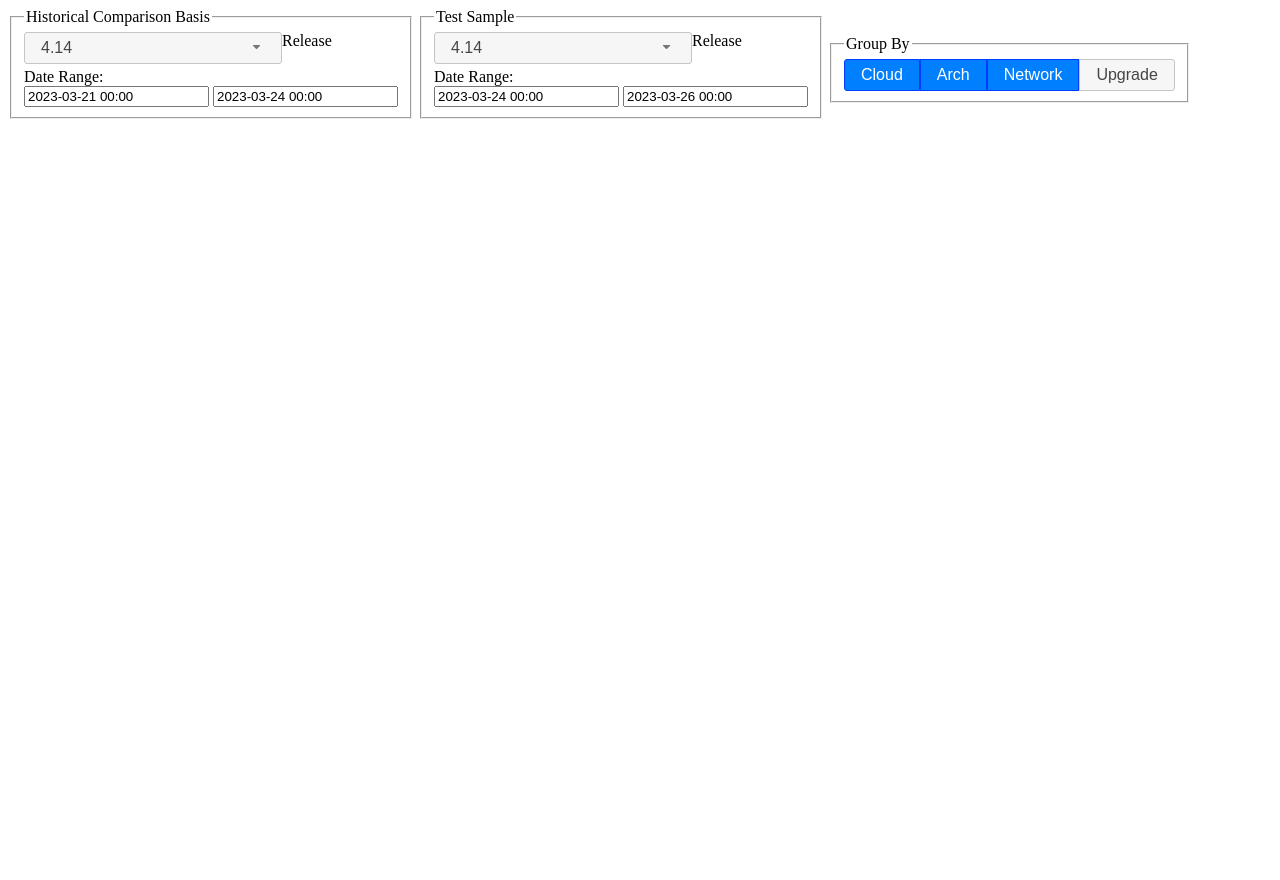
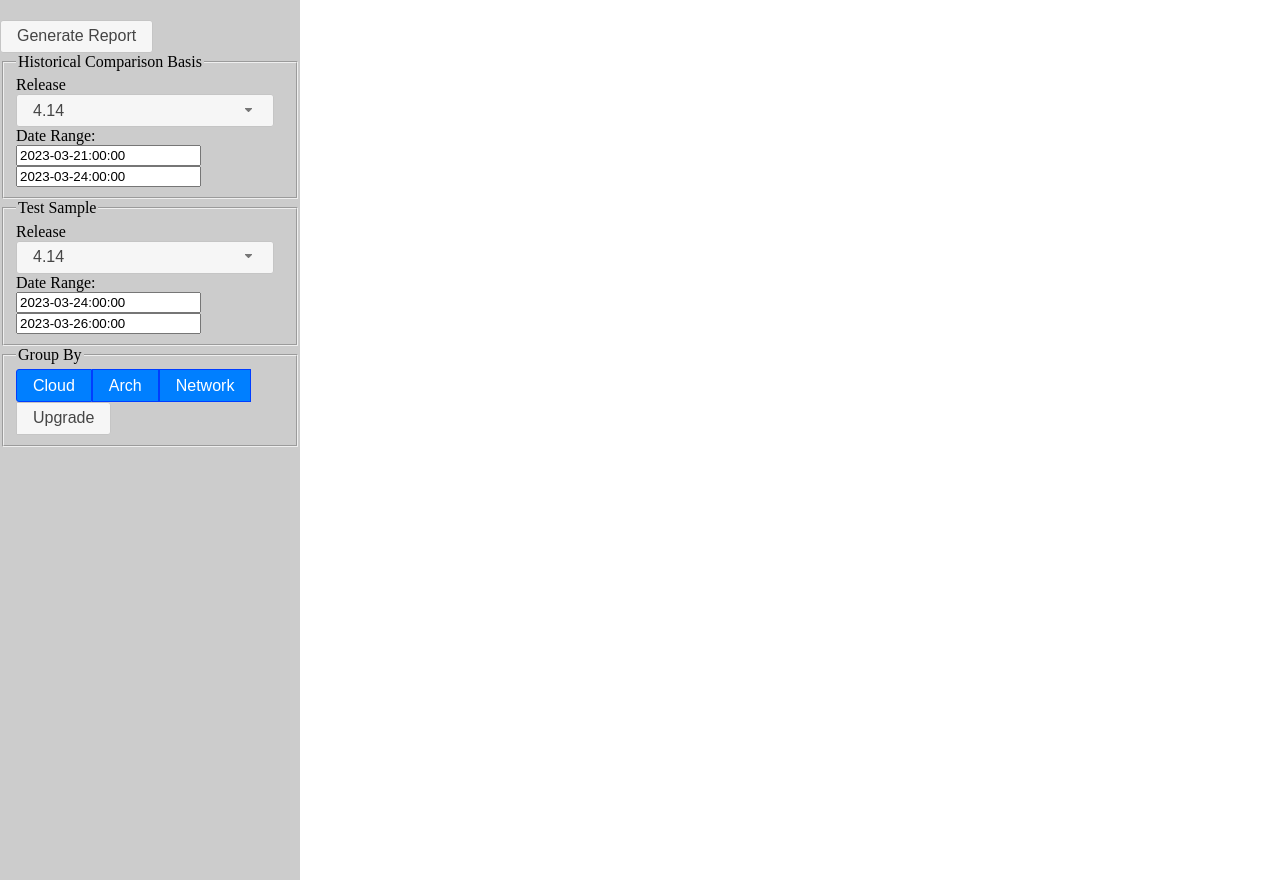
Before and after one commit to jupierce/fishers_exact, a Django app: page /main/ in a window 1280 px wide. Run offline with Django 4.2, Linux system fonts and the light colour scheme; data that the repository does not hold is empty; parts of the project's set-up code (start-up, migrations or seed data) failed here and were passed over; some libraries are stand-ins or nearby versions.

Commit message:
Sidebar / button click gen

```diff
--- a/readiness/templates/main/index.html
+++ b/readiness/templates/main/index.html
@@ -4,7 +4,7 @@
     <head>
         <meta charset="utf-8">
         <meta name="viewport" content="width=device-width, initial-scale=1">
-        <title>Component Readiness Report</title>
+        <title>Readiness Dashboard</title>
         <script src="{% static 'main/jquery/jquery.min.js' %}"></script>
         <link rel="stylesheet" href="{% static 'main/jquery-ui/jquery-ui.structure.min.css' %}">
         <link rel="stylesheet" href="{% static 'main/jquery-ui/jquery-ui.theme.min.css' %}">
@@ -13,6 +13,48 @@
         <!--https://github.com/xdan/datetimepicker/tree/master/build-->
         <script src="{% static 'main/jquery-datetimepicker/jquery.datetimepicker.js' %}"></script>
         <link rel="stylesheet" href="{% static 'main/jquery-datetimepicker/jquery.datetimepicker.css' %}">
+
+        <style>
+            /* The sidebar menu */
+            .sidenav {
+              height: 100%; /* Full-height: remove this if you want "auto" height */
+              width: 300px; /* Set the width of the sidebar */
+              position: fixed; /* Fixed Sidebar (stay in place on scroll) */
+              z-index: 1; /* Stay on top */
+              top: 0; /* Stay at the top */
+              left: 0;
+              background-color: #ccc;
+              overflow-x: hidden; /* Disable horizontal scroll */
+              padding-top: 20px;
+            }
+
+            /* The navigation menu links */
+            .sidenav a {
+              padding: 6px 8px 6px 16px;
+              text-decoration: none;
+              font-size: 25px;
+              color: #818181;
+              display: block;
+            }
+
+            /* When you mouse over the navigation links, change their color */
+            .sidenav a:hover {
+              color: #f1f1f1;
+            }
+
+            /* Style page content */
+            .main {
+              margin-left: 300px; /* Same as the width of the sidebar */
+              padding: 0px 10px;
+            }
+
+            /* On smaller screens, where height is less than 450px, change the style of the sidebar (less padding and a smaller font size) */
+            @media screen and (max-height: 450px) {
+              .sidenav {padding-top: 15px;}
+              .sidenav a {font-size: 18px;}
+            }
+        </style>
+
         <script>
 
             //  This function communicates with django (backend)
@@ -23,10 +65,10 @@
                 if (zero_hours) {
                     hours = "00";
                 }
-                return components[0] + " " + hours + ":00";
+                return components[0] + ":" + hours + ":00";
             }
 
-            function showReport() {
+            function generate_report() {
                 var basis_release = $("#basis_release").val();
                 var basis_start_dt = $("#basis_start_dt").val();
                 var basis_end_dt = $("#basis_end_dt").val();
@@ -52,7 +94,7 @@
                 if (!basis_start_dt || !basis_end_dt || !sample_start_dt || !sample_end_dt || group_by == "") {
                     return;
                 }
-                document.querySelector('#content').innerHTML = "Updating report...";
+                document.querySelector('#content').innerHTML = "Generating report...";
 
                 fetch('/main/report?group_by=' + group_by + '&sample_release=' + sample_release + '&basis_release=' + basis_release + '&sample_start_dt=' + sample_start_dt + '&sample_end_dt=' + sample_end_dt + '&basis_start_dt=' + basis_start_dt + '&basis_end_dt=' + basis_end_dt)
                 .then(response => response.text())
@@ -76,14 +118,16 @@
                 $( ".sample_control_group" ).controlgroup();
 
                 $('.dtp').datetimepicker({
-                  format:'Y-m-d H:i',
+                  format:'Y-m-d:H:i',
                   onChangeDateTime:function(dp,$input){
-                    showReport();
+                    // showReport();
                   }
                 });
 
                 $('.selectmenu').selectmenu({
-                  change: function( event, ui ) {showReport();}
+                  change: function( event, ui ) {
+                      // showReport();
+                  }
                 });
 
                 $('#group-by').buttonset();
@@ -93,7 +137,7 @@
                 });
 
                 $( "input[type=checkbox]" ).change(function(event) {
-                    showReport();
+                    // showReport();
                 });
 
 
@@ -105,12 +149,14 @@
                 $("#basis_end_dt").val(date_to_dt(last48));
                 $("#sample_start_dt").val(date_to_dt(last48));
                 $("#sample_end_dt").val(date_to_dt(now));
-                showReport();
+                // showReport();
             } );
 
         </script>
     </head>
     <body>
+        <div class="sidenav">
+            <button class="ui-button ui-widget ui-corner-all" onclick="generate_report()">Generate Report</button>
 
             <fieldset style="display:inline-block;">
                 <legend>Historical Comparison Basis</legend>
@@ -165,9 +211,10 @@
             </fieldset>
 
             <br>
+        </div>
 
         <!-- Contents loaded from server is inserted here by javascript -->
-        <div id="content">
+        <div class="main" id="content">
 
         </div>
 
```
Lines whose indentation alone changed are shown as unchanged.
